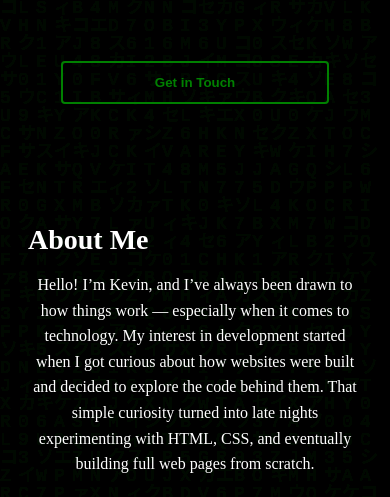
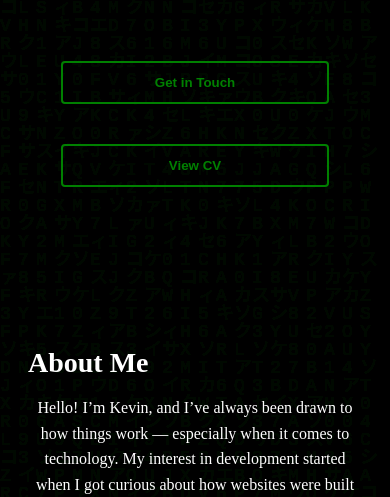
Before and after one commit to k1870/k1870.github.io, a plain HTML site: page index.html in a window 390 px wide. Shown: the part 347-844 px from the top of the page. Drawn offline with Linux system fonts and the light colour scheme.

Commit message:
Added cv file and connected it to the button in nav and also created another button to view the file in intro section on smaller screens where the nav is hidden

```diff
--- a/index.html
+++ b/index.html
@@ -21,8 +21,8 @@
             <li><a href="#about">About</a></li>
             <li><a href="#skills">Skills</a></li>
             <li><a href="#projects">Projects</a></li>
-            <li><a href="#experience">Experience</a></li>
-            <li class="resume"><a href="#">Resume</a></li>
+            <!-- <li><a href="#experience">Experience</a></li> -->
+            <li class="resume"><a href="Kevin_Kumbuckal.pdf" target="_blank">View CV</a></li>
         </ul></nav>
 
     </header>
@@ -35,6 +35,7 @@
             <p>I work between interfaces, logic, data, and systems. I build what's needed,
                 learn what I don't know, and make things work — with focus and intention.</p>
             <button id="contactbtn"><a href="#contact">Get in Touch</a></button>
+            <button id="resumebtn"><a href="Kevin_Kumbuckal.pdf">View CV</a></button>
         </section>
         <section id="about">
             <h1>About Me</h1>
--- a/script.js
+++ b/script.js
@@ -75,7 +75,7 @@ function applySimpleTheme(theme) {
   const color = simpleThemeColors[theme];
 
   const colorElements = document.querySelectorAll(
-    '.project-label, .myemail, #logo, #introSubheading, #intro h1, #contactbtn, form button, nav li, .project-content, form, form input, form textarea'
+    '.project-label, .myemail, #logo, #introSubheading, #intro h1, #contactbtn, #resumebtn, form button, nav li, .project-content, form, form input, form textarea'
   );
 
   colorElements.forEach(el => {
@@ -101,6 +101,7 @@ function applySimpleTheme(theme) {
     }
 
     #contactbtn:hover,
+    #resumebtn:hover,
     form button:hover {
       background-color: ${color} !important;
       color: black !important;
--- a/style.css
+++ b/style.css
@@ -174,6 +174,31 @@ main {
   transform: scale(1.05);
 
 }
+
+ #resumebtn {
+  display: none;
+    margin-top: 50px;
+    padding: 12px 24px;
+    background: transparent;
+    border: 2px solid #3e824b;
+    color: #3e824b;
+    border-radius: 4px;
+    width: 20%;
+    transition: transform 0.2s ease-in-out;
+  }
+
+  #resumebtn a {
+    text-decoration: none;
+    font-weight: bold;
+    color: inherit;
+  }
+
+  #resumebtn:hover {
+    background-color: #3e824b;
+    color: black;
+    transform: scale(1.05);
+
+  }
 
 
 #intro strong {
@@ -481,6 +506,11 @@ h5 {
   #contactbtn {
     width: 80%;
   }
+  #resumebtn {
+   display: block;
+    margin: 40px auto;
+    width: 80%;
+  }
 
   #about {
     margin: 0 20px;
@@ -613,6 +643,11 @@ h5 {
   #contactbtn {
     width: 80%;
   }
+  #resumebtn {
+    display: block;
+    width: 80%;
+  }
+
 
   #about {
     margin: 0 20px;
```
Also changed, not shown: 1 other file.
